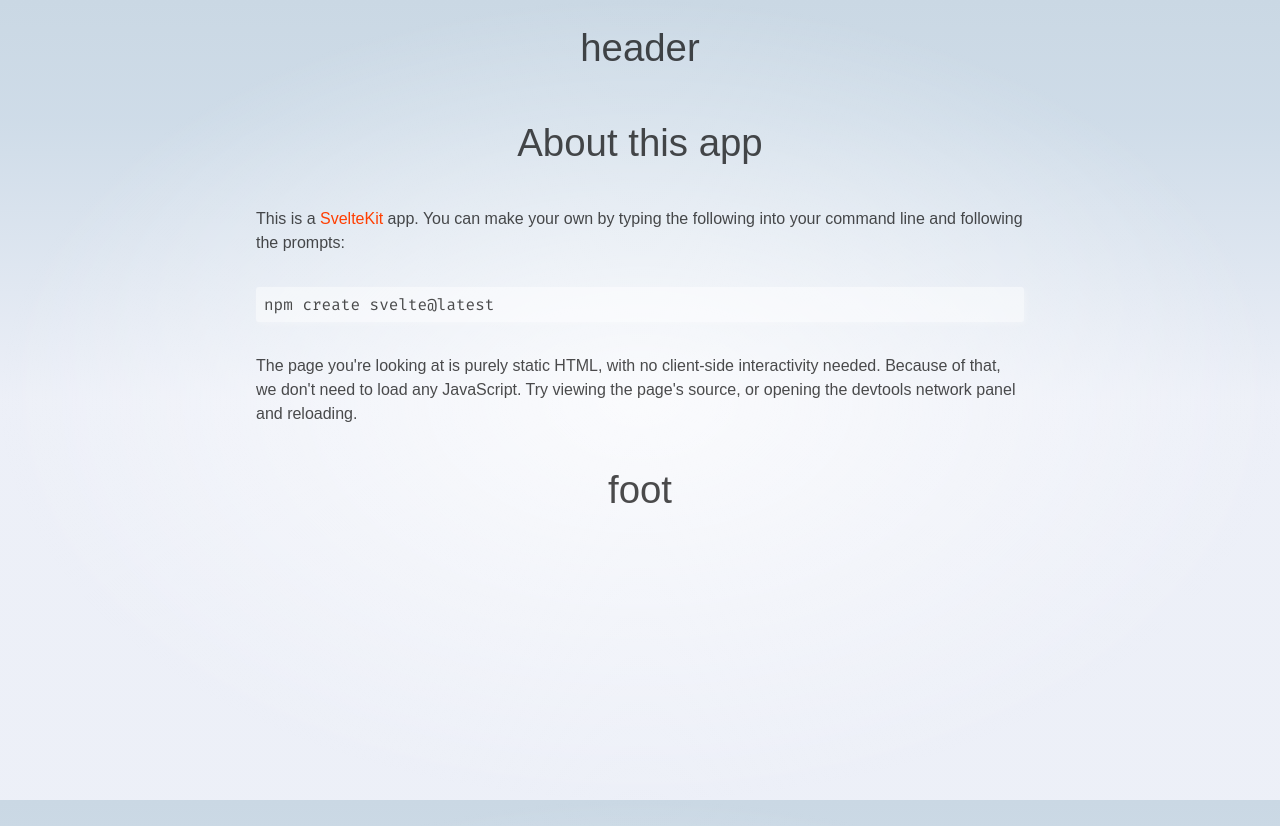
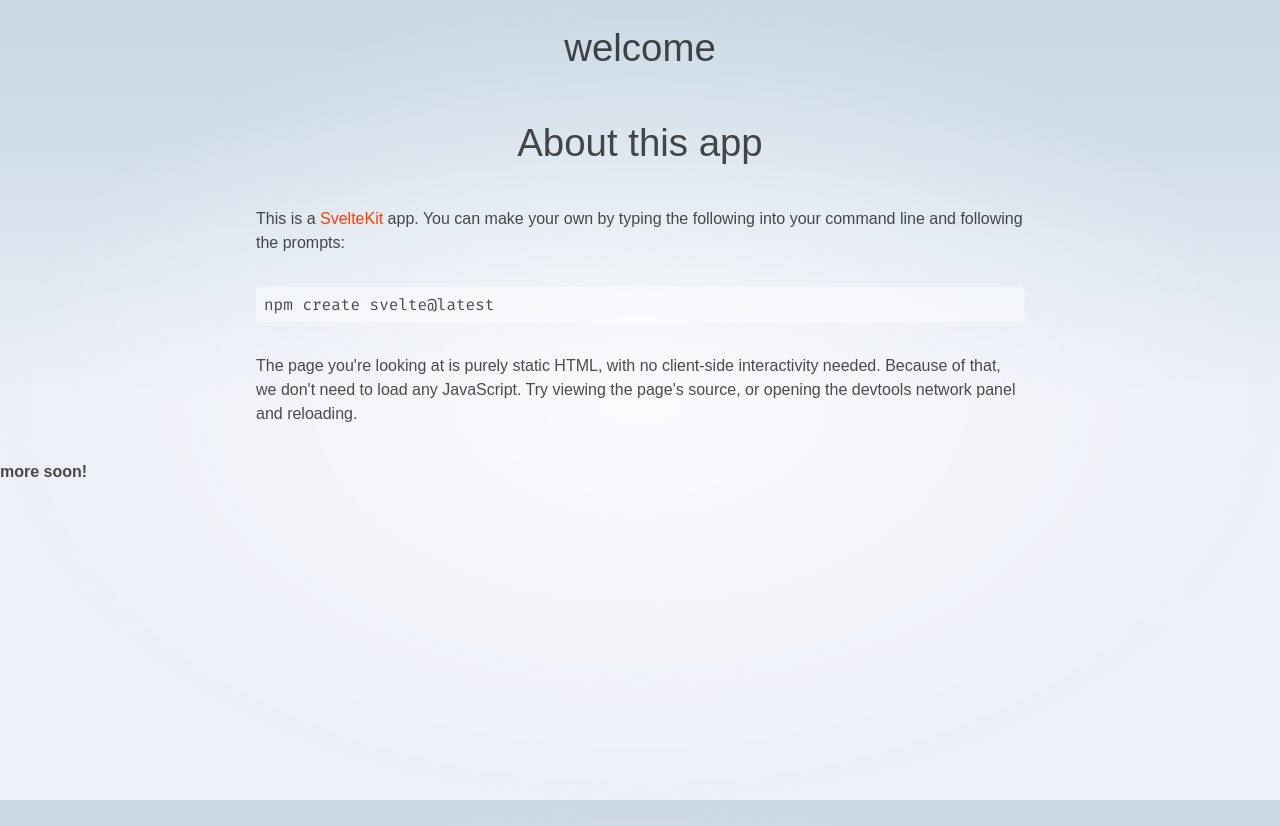
Before and after one commit to DindyalM/amora-frontend-SVELTE, a SvelteKit app: page /about in a window 1280 px wide. Built offline with nearby package versions, Linux system fonts and the light colour scheme.

Commit message:
2 files modified

```diff
--- a/src/routes/+layout.svelte
+++ b/src/routes/+layout.svelte
@@ -11,6 +11,6 @@
 	</main>
 
 	<footer>
-	<h1>foot</h1>
+	<h4>more soon!</h4>
 	</footer>
 </div>
--- a/src/routes/Header.svelte
+++ b/src/routes/Header.svelte
@@ -5,5 +5,5 @@
 </script>
 
 <header>
-	<h1>header</h1>
+<h1>welcome</h1>
 </header>
```
